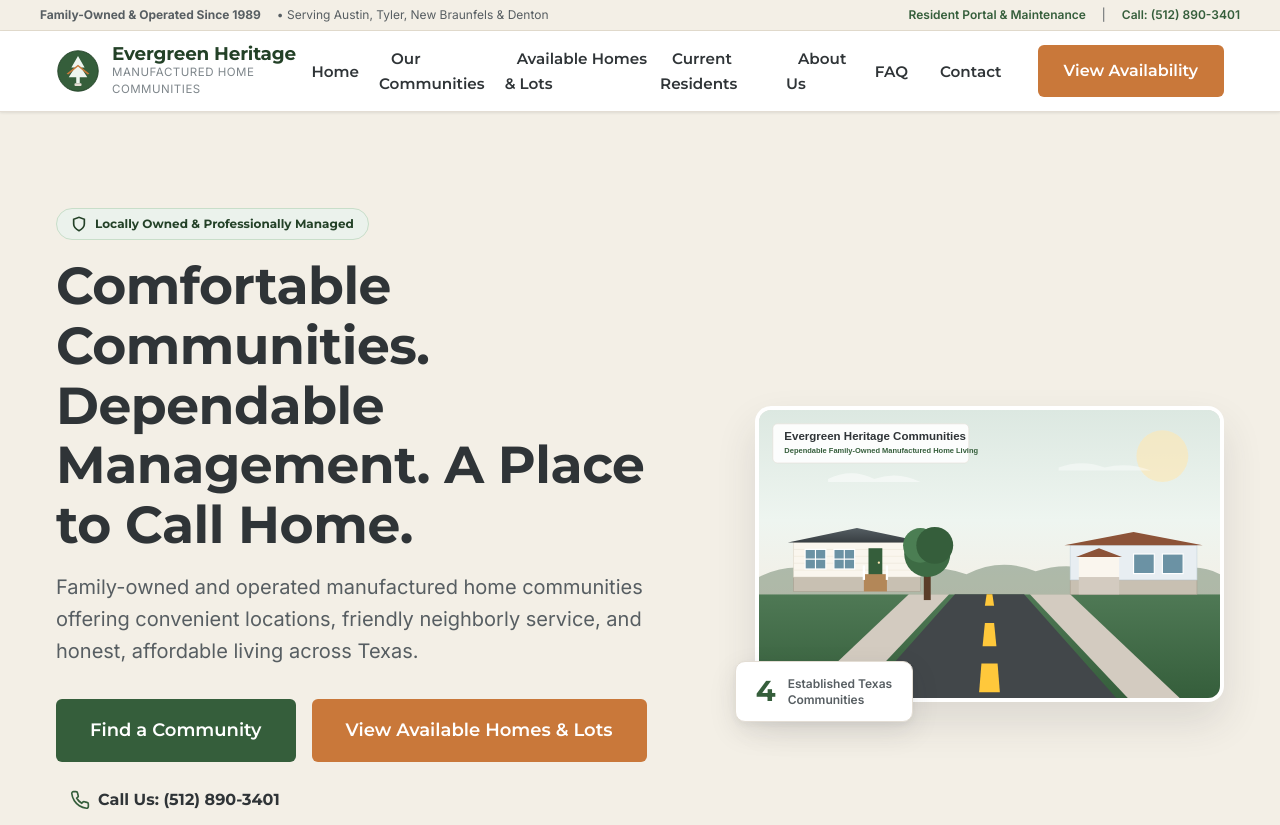
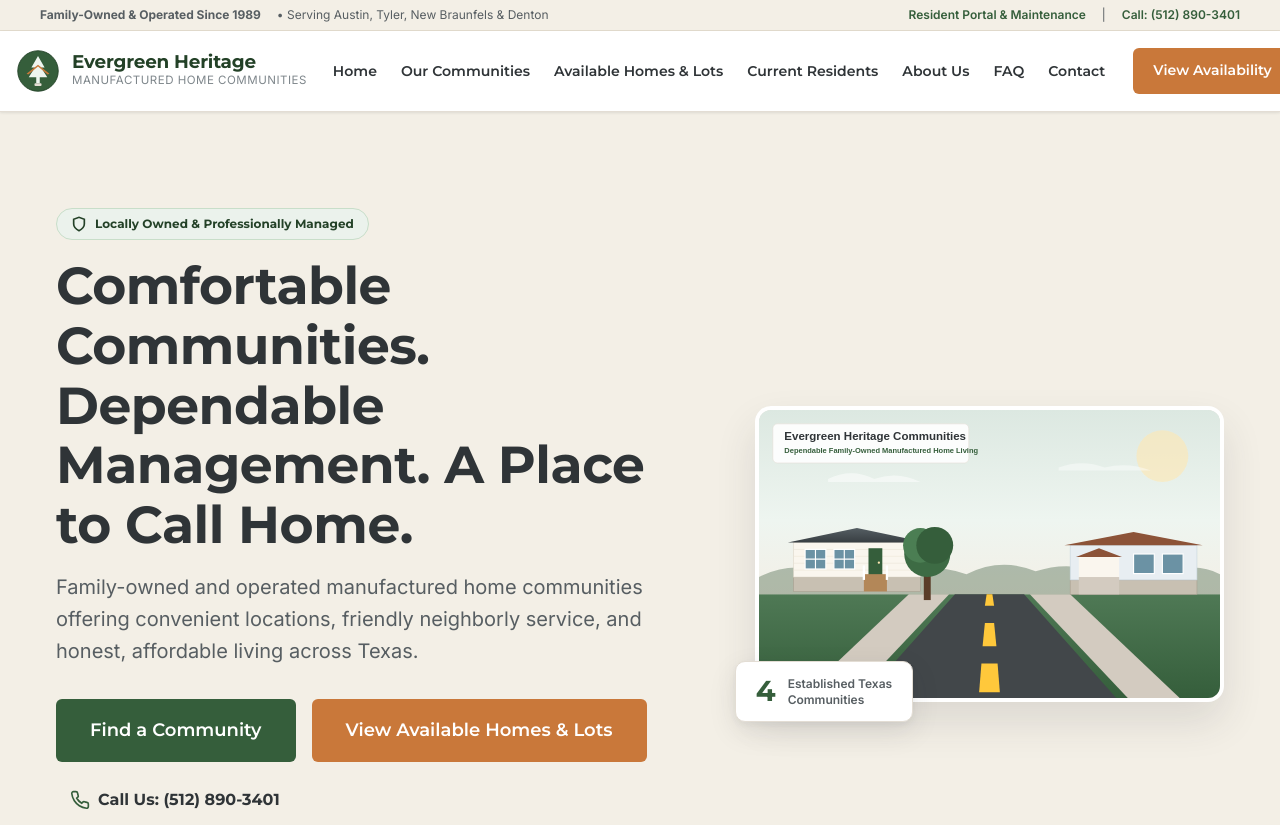
Before and after one commit to Houg40/trailer-park-website, a website: page public/index.html in a window 1280 px wide. Shown: the top 825 px of the page. Drawn offline with nearby package versions, Linux system fonts and the light colour scheme; no server answers.

Commit message:
Fix header and navigation layout, prevent text wrapping on nav links, and adjust responsive breakpoint

```diff
--- a/public/css/main.css
+++ b/public/css/main.css
@@ -338,9 +338,10 @@
   display: flex;
   align-items: center;
   justify-content: space-between;
-  max-width: var(--max-width-content);
+  max-width: 1280px;
   margin: 0 auto;
   padding: 0 var(--space-md);
+  gap: var(--space-md);
 }
 
 .logo-container {
@@ -349,8 +350,10 @@
   gap: 12px;
   text-decoration: none;
   color: var(--color-charcoal);
+  flex-shrink: 0;
 }
 
+.logo-container img,
 .logo-container svg {
   width: 44px;
   height: 44px;
@@ -360,6 +363,7 @@
 .logo-text {
   display: flex;
   flex-direction: column;
+  white-space: nowrap;
 }
 
 .logo-title {
@@ -382,24 +386,28 @@
 .nav-desktop {
   display: flex;
   align-items: center;
-  gap: var(--space-md);
+  gap: 12px;
+  flex-shrink: 0;
 }
 
 .nav-links {
   display: flex;
   list-style: none;
-  gap: 8px;
+  gap: 4px;
   align-items: center;
 }
 
 .nav-link {
-  padding: 8px 12px;
+  display: inline-block;
+  white-space: nowrap;
+  padding: 8px 10px;
   font-family: var(--font-heading);
   font-weight: 600;
-  font-size: 0.95rem;
+  font-size: 0.88rem;
   color: var(--color-charcoal);
   border-radius: var(--radius-sm);
   transition: all var(--transition-fast);
+  line-height: 1.2;
 }
 
 .nav-link:hover {
@@ -413,7 +421,12 @@
 }
 
 .nav-cta {
-  margin-left: var(--space-sm);
+  margin-left: 6px;
+  padding: 10px 18px;
+  font-size: 0.88rem;
+  white-space: nowrap;
+  flex-shrink: 0;
+  min-height: 42px;
 }
 
 /* Mobile Hamburger Button */
@@ -429,6 +442,7 @@
   min-height: 48px;
   align-items: center;
   justify-content: center;
+  flex-shrink: 0;
 }
 
 .menu-toggle:hover {
@@ -695,6 +709,15 @@
    RESPONSIVE BREAKPOINTS
    ========================================================================== */
 
+@media (max-width: 1120px) {
+  .nav-desktop {
+    display: none;
+  }
+  .menu-toggle {
+    display: flex;
+  }
+}
+
 @media (max-width: 1024px) {
   .footer-grid {
     grid-template-columns: 1fr 1fr;
@@ -702,13 +725,7 @@
   }
 }
 
-@media (max-width: 900px) {
-  .nav-desktop {
-    display: none;
-  }
-  .menu-toggle {
-    display: flex;
-  }
+@media (max-width: 768px) {
   .mobile-action-bar {
     display: block;
   }
```
